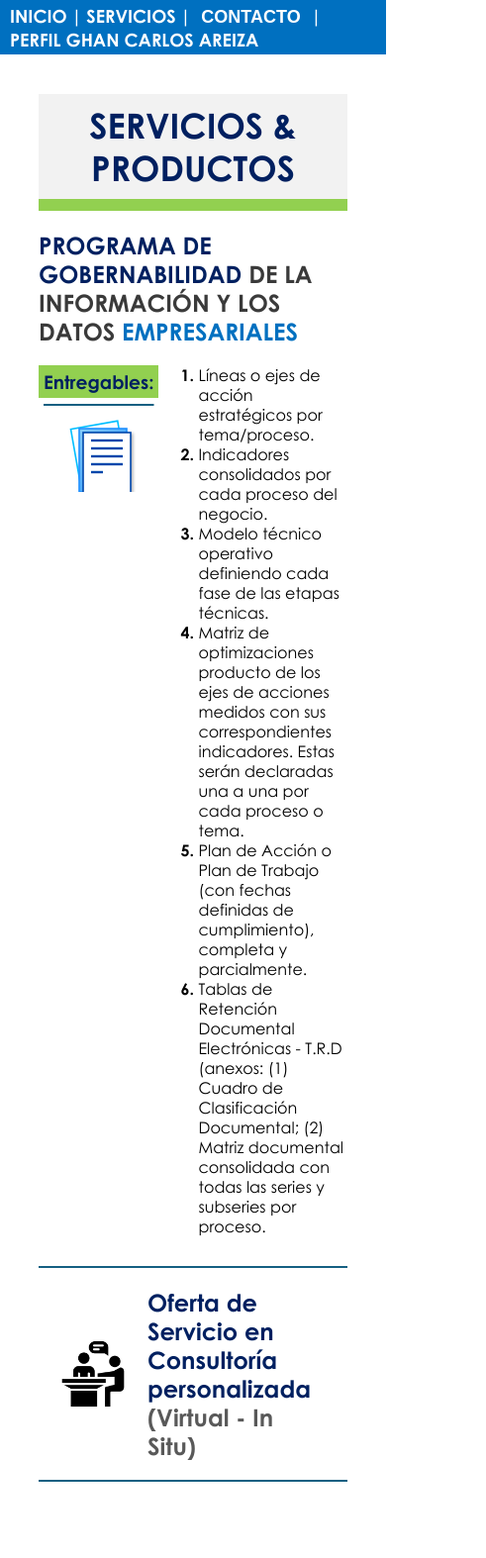
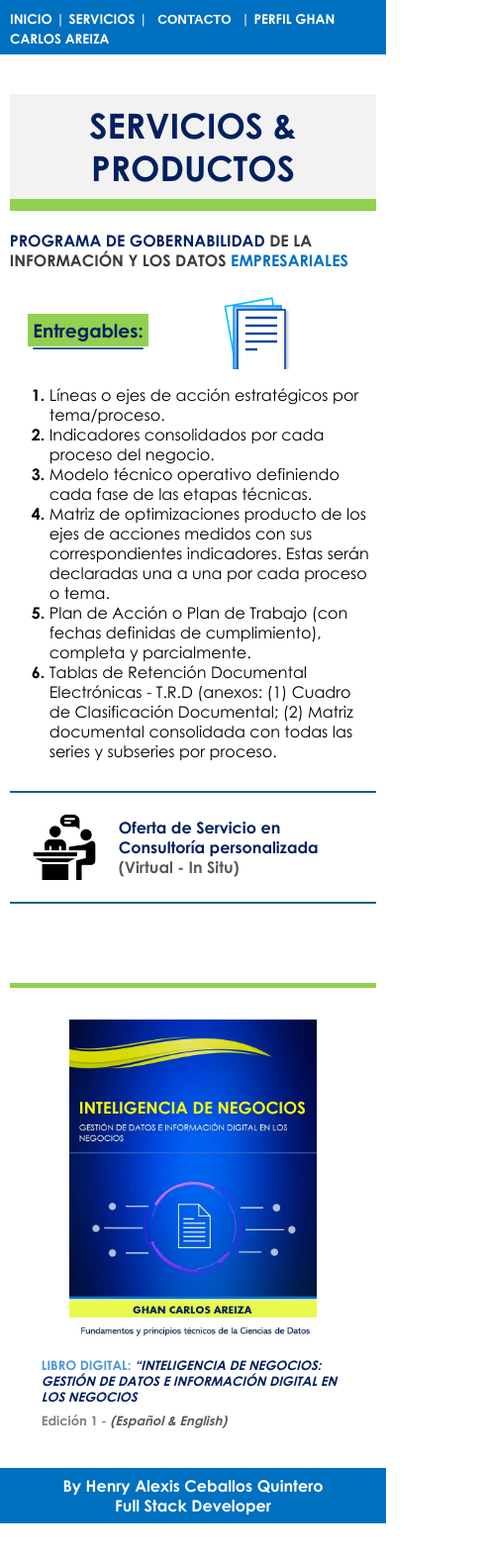
Before and after one commit to HenryCBQ/ghan-carlos-land, an Astro site: page /services in a window 390 px wide. Shown: the top 1574 px of the page at 99% size, 491 px wide, since content can reach past the window. After the commit the page ends 1539 px from the top, so only its background shows below. Built offline with nearby package versions, Linux system fonts and the light colour scheme; Astro itself is replaced by a stand-in of ours.

Commit message:
Enhance responsive design across components; update styles for BlogPost, Footer, NavMenu, Summary, and services pages

```diff
--- a/src/components/BlogPost.astro
+++ b/src/components/BlogPost.astro
@@ -15,8 +15,8 @@
         src={ frontmatter.image }
         alt={ frontmatter.title }
         width={400}
-        class="image-post"
         quality= "low"
+        class="img-post"
     />
 
     <div>
@@ -52,6 +52,8 @@
             text-transform: uppercase;
         }
 
+    }
+
     .text-description {
         color: #7f7f7f;
         font-weight: bold;
@@ -63,5 +65,30 @@
         color: black;
         font-weight: bold;
     }
+
+    @media (width <= 900px) {
+        .container {
+            max-width: 95%;
+            flex-direction: column;
+            padding: 2px;
+        }
+
+        .img-post {
+            max-width: 350px;
+            max-height: 350px;
+        }
+
+        h1 {
+            font-size: medium;
+        }
+
+        .text-description {
+            font-size: smaller;
+            margin: 0.5rem 0rem;
+        }
+
+        .text-autor {
+            font-size: smaller;
+        }
     }
 </style>
--- a/src/components/Footer.astro
+++ b/src/components/Footer.astro
@@ -77,4 +77,21 @@
             text-align: center;
         }
     }
+
+    @media (width <= 900px) {
+        .description-book {
+            max-width: 95%;
+            flex-direction: column;
+            gap: 0.5rem;
+        }
+
+        .title-book {
+            font-size: small;
+            margin-bottom: 0.5rem;
+        }
+
+        .text-edicion {
+            font-size: small;
+        }
+    }
 </style>
--- a/src/components/NavMenu.astro
+++ b/src/components/NavMenu.astro
@@ -64,6 +64,12 @@
         color: #eeededee;
         cursor: pointer;
     }
+
+    @media (width <= 900px) {
+        a,span,button {
+            font-size: smaller;
+        }
+    }
 </style>
 
 <script>
--- a/src/components/Summary.astro
+++ b/src/components/Summary.astro
@@ -10,7 +10,11 @@
     </div>
 
     <div class="content-image">
-        <Image src={ headerRelations } alt="Imagen de portada" width={350} />
+        <Image
+            src={ headerRelations }
+            alt="Imagen de portada"
+            class="img-relation"
+        />
     </div>
 
     <div class="content-atributes">
@@ -66,6 +70,11 @@
         }
     }
 
+    .img-relation {
+        max-width: 350px;
+        max-height: 350px;
+    }
+
     h1 {
         color: #92D050;
         font-weight: bold;
@@ -80,4 +89,36 @@
         text-transform: uppercase;
         font-size: medium;
     }
+
+    @media (width <= 900px) {
+        .container {
+            flex-direction: column;
+            gap: 0px;
+            margin-top: 40px;
+        }
+
+        .content-atributes {
+            gap: 2px;
+
+            p {
+                font-size: smaller;
+                padding: 5px;
+            }
+        }
+
+        .img-relation {
+            max-width: 150px;
+            max-height: 150px;
+        }
+
+        h1 {
+            font-size: x-large;
+            margin: 5px 10px;
+        }
+
+        h2 {
+            font-size: small;
+            margin: 5px 10px;
+        }
+    }
 </style>
--- a/src/content/blog/Post-02.mdx
+++ b/src/content/blog/Post-02.mdx
@@ -6,7 +6,7 @@
 pubDate: 2025-04-16
 ---
 
-Cuando se gestiona un negocio en el que interviene mucho dinero no se pueden pastorear ovejas en el cielo, de ahí que sea imprescindible la medición. Es consabido que lo que no se cuenta no se mide. Los objetivos vienen precedidos de una medición exacta para tener la certeza que se están cumpliendo. Los objetivos no nacen de la nada, nacen precisamente de un proceso de racionalización, análisis e investigación previa, es decir, de un trabajo ejecutivo de alto nivel que determinará a ruta que llevará al éxito económico y administrativo del negocio.
+Cuando se gestiona un negocio en el que interviene mucho dinero no se pueden pastorear ovejas en el cielo, de ahí que sea imprescindible la medición. Es consabido que lo que no se cuenta no se mide. Los objetivos vienen precedidos de una medición exacta para tener la certeza que se están cumpliendo. Los objetivos no nacen de la nada, nacen precisamente de un proceso de racionalización, análisis e investigación previa, es decir, de un trabajo ejecutivo de alto nivel que determinará una ruta que llevará al éxito económico y administrativo del negocio.
 <br />
 
 Los indicadores y la consecución de ellos tienen que estar ya reflejados en los documentos estratégicos de alto nivel delineados por los lideres o gerentes. Los ejecutivos no miden objetivos por pedir objetivos.
--- a/src/layouts/BaseLayout.astro
+++ b/src/layouts/BaseLayout.astro
@@ -8,6 +8,8 @@
 }
 
 const { title } = Astro.props;
+
+const href = Astro.site?.href;
 const imagePath = '/img_page_preview.webp';
 const absoluteImageUrl = new URL(imagePath, Astro.site).href;
 ---
@@ -23,7 +25,7 @@
 		<meta property="og:title" content="Inteligencia de negocios" />
 		<meta property="og:description" content="Inteligencia de negocios, gestión de datos e información digital en los negocios" />
 		<meta property="og:image" content={absoluteImageUrl} />
-		<meta property="og:url" content="https://ghan-carlos-land.vercel.app/" />
+		<meta property="og:url" content={href} />
 
 		<ClientRouter />
 		<title>{title}</title>
--- a/src/pages/index.astro
+++ b/src/pages/index.astro
@@ -12,9 +12,3 @@
     <Summary />
     { blogPost.map((post) => <BlogPost post={post} />) }
 </Layout>
-
-<style>
-    header {
-
-    }
-</style>
--- a/src/pages/services.astro
+++ b/src/pages/services.astro
@@ -128,4 +128,40 @@
             max-width: 70px;
         }
     }
+
+    @media (width <= 900px) {
+        section {
+            max-width: 95%;
+        }
+
+        .first-service {
+            h2 {
+                font-size: medium;
+            }
+        }
+
+        .summary-service {
+            flex-direction: column;
+
+            div {
+                width: 90%;
+                flex-direction: row;
+                justify-content: space-between;
+                margin: auto;
+                align-items: center;
+                margin-bottom: 1rem;
+            }
+
+            h3 {
+                margin: 0px;
+                text-underline-offset: 5px;
+            }
+        }
+
+        .secundary-service {
+            h2 {
+                font-size: medium;
+            }
+        }
+    }
 </style>
```
Lines whose indentation alone changed are shown as unchanged.
